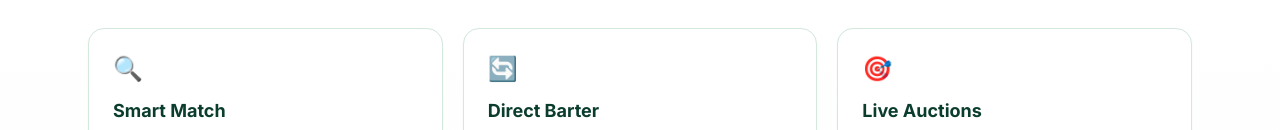
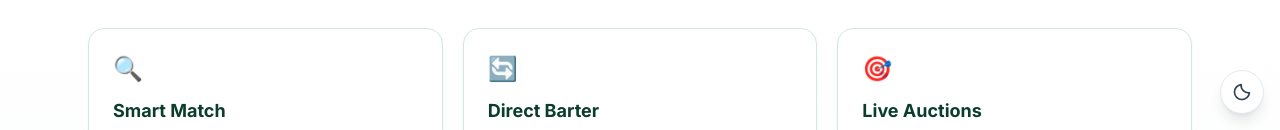
Before and after one commit to yared098/barter_ethio_web, a Next.js app: page / in a window 1280 px wide. Shown: the part 670-800 px from the top of the page. Built offline with nearby package versions, Linux system fonts and the light colour scheme; no server answers.

Commit message:
update some ui and darka nd ligh and mode added

```diff
--- a/app/globals.css
+++ b/app/globals.css
@@ -8,6 +8,67 @@
   --primary: #00a86b;
   --primary-dark: #007a4d;
   --ink: #0b3d2e;
+  --color-slate-50: 248 250 252;
+  --color-slate-100: 241 245 249;
+  --color-slate-200: 226 232 240;
+  --color-slate-300: 203 213 225;
+  --color-slate-400: 148 163 184;
+  --color-slate-500: 100 116 139;
+  --color-slate-600: 71 85 105;
+  --color-slate-700: 51 65 85;
+  --color-slate-800: 30 41 59;
+  --color-slate-900: 15 23 42;
+  --color-slate-950: 2 6 23;
+  --color-primary-light: 232 245 238;
+  --color-primary-mid: 184 229 204;
+  --color-ink: 11 61 46;
+  --color-ink-muted: 90 122 107;
+  --color-ink-subtle: 155 176 165;
+  --color-border: 212 232 221;
+  --color-divider: 235 243 239;
+  --page-background: 255 255 255;
+  color-scheme: light;
+}
+
+:root[data-theme='dark'] {
+  --color-slate-50: 15 23 42;
+  --color-slate-100: 30 41 59;
+  --color-slate-200: 51 65 85;
+  --color-slate-300: 71 85 105;
+  --color-slate-400: 100 116 139;
+  --color-slate-500: 148 163 184;
+  --color-slate-600: 203 213 225;
+  --color-slate-700: 226 232 240;
+  --color-slate-800: 241 245 249;
+  --color-slate-900: 248 250 252;
+  --color-slate-950: 255 255 255;
+  --color-primary-light: 19 55 42;
+  --color-primary-mid: 27 95 69;
+  --color-ink: 226 232 240;
+  --color-ink-muted: 148 163 184;
+  --color-ink-subtle: 100 116 139;
+  --color-border: 51 65 85;
+  --color-divider: 30 41 59;
+  --page-background: 15 23 42;
+  --ink: #e2e8f0;
+  color-scheme: dark;
+}
+
+:root[data-theme='dark'] .bg-white {
+  background-color: rgb(15 23 42);
+}
+
+:root[data-theme='dark'] [class~='bg-white/80'] {
+  background-color: rgb(15 23 42 / 0.9);
+}
+
+:root[data-theme='dark'] [class~='bg-white/90'],
+:root[data-theme='dark'] [class~='bg-white/95'] {
+  background-color: rgb(30 41 59 / 0.95);
+}
+
+:root[data-theme='dark'] .border-white {
+  border-color: rgb(51 65 85);
 }
 
 html {
@@ -18,8 +79,8 @@ body {
   -webkit-font-smoothing: antialiased;
   -moz-osx-font-smoothing: grayscale;
   font-family: 'Inter', system-ui, sans-serif;
-  color: var(--ink);
-  background: #fff;
+  color: rgb(var(--color-ink));
+  background: rgb(var(--page-background));
 }
 
 .dot-grid {
--- a/app/layout.tsx
+++ b/app/layout.tsx
@@ -1,4 +1,5 @@
 import type { Metadata, Viewport } from 'next';
+import { ThemeToggle } from '@/components/theme-toggle';
 import './globals.css';
 
 const SITE_URL =
@@ -101,8 +102,11 @@ export default function RootLayout({
   children: React.ReactNode;
 }) {
   return (
-    <html lang="en">
-      <body className="antialiased">{children}</body>
+    <html lang="en" suppressHydrationWarning>
+      <body className="antialiased">
+        {children}
+        <ThemeToggle />
+      </body>
     </html>
   );
 }
--- a/app/product/[id]/edit/page.tsx
+++ b/app/product/[id]/edit/page.tsx
@@ -40,7 +40,7 @@ export default async function EditProductPage({ params }: Params) {
   if (product.ownerId !== user.id) redirect('/products');
   if (product.status !== 'AVAILABLE') {
     return (
-      <main className="min-h-screen bg-[#f6f8fa] flex items-center justify-center px-6">
+      <main className="min-h-screen bg-slate-50 flex items-center justify-center px-6">
         <div className="bg-white border border-slate-200 rounded-2xl p-8 max-w-md text-center">
           <div className="inline-flex items-center justify-center w-16 h-16 rounded-full bg-amber-50 mb-4 text-3xl">
             ⚠️
@@ -63,7 +63,7 @@ export default async function EditProductPage({ params }: Params) {
   }
 
   return (
-    <main className="min-h-screen bg-[#f6f8fa]">
+    <main className="min-h-screen bg-slate-50">
       <nav className="sticky top-0 z-50 bg-white/95 backdrop-blur-md border-b border-slate-200/70">
         <div className="max-w-3xl mx-auto px-4 sm:px-6 h-16 flex items-center justify-between">
           <Link
--- a/app/product/[id]/page.tsx
+++ b/app/product/[id]/page.tsx
@@ -1,5 +1,5 @@
 import Link from 'next/link';
-import { notFound, redirect } from 'next/navigation';
+import { notFound } from 'next/navigation';
 import { apiFetch } from '@/lib/api';
 import { getCurrentUser } from '@/lib/auth';
 import { OfferForm } from '@/components/offer-form';
--- a/app/product/page.tsx
+++ b/app/product/page.tsx
@@ -59,7 +59,7 @@ export default async function MyProductsPage({
       : products.filter((p) => p.status === tab.toUpperCase());
 
   return (
-    <main className="min-h-screen bg-[#f6f8fa]">
+    <main className="min-h-screen bg-slate-50">
       <nav className="sticky top-0 z-50 bg-white/95 backdrop-blur-md border-b border-slate-200/70">
         <div className="max-w-6xl mx-auto px-4 sm:px-6 h-16 flex items-center justify-between">
           <Link
--- a/app/products/page.tsx
+++ b/app/products/page.tsx
@@ -44,7 +44,7 @@ export default async function MyProductsPage({
       : products.filter((p) => p.status === tab.toUpperCase());
 
   return (
-    <main className="min-h-screen bg-[#f6f8fa]">
+    <main className="min-h-screen bg-slate-50">
       <nav className="sticky top-0 z-50 bg-white/95 backdrop-blur-md border-b border-slate-200/70">
         <div className="max-w-6xl mx-auto px-4 sm:px-6 h-16 flex items-center justify-between">
           <Link
--- a/components/chat-detail.tsx
+++ b/components/chat-detail.tsx
@@ -307,7 +307,7 @@ export function ChatDetail({ initialOffer, meId }: Props) {
   };
 
   return (
-    <div className="flex flex-col h-[100dvh] bg-gradient-to-b from-[#fafbfc] to-[#f2f5f7]">
+    <div className="flex flex-col h-[100dvh] bg-gradient-to-b from-slate-50 to-slate-100">
       {/* ═══════════ HEADER ═══════════ */}
       <header className="sticky top-0 z-30 bg-white/95 backdrop-blur-md border-b border-slate-200/80 shadow-[0_1px_3px_rgba(0,0,0,0.04)]">
         <div className="max-w-3xl mx-auto px-2 sm:px-3 h-16 flex items-center gap-2.5">
--- a/components/chat-list-item.tsx
+++ b/components/chat-list-item.tsx
@@ -12,10 +12,9 @@ import { UserAvatar } from './user-avatar';
 type Props = {
   offer: ChatOffer;
   meId: string;
-  box: 'incoming' | 'outgoing';
 };
 
-export function ChatListItem({ offer, meId, box }: Props) {
+export function ChatListItem({ offer, meId }: Props) {
   const other = otherParty(offer, meId);
   const product = subjectProduct(offer, meId);
   const preview = offer.message?.trim() || 'No message';
--- /dev/null
+++ b/components/theme-toggle.tsx
@@ -0,0 +1,83 @@
+'use client';
+
+import { useEffect, useState } from 'react';
+
+type Theme = 'light' | 'dark';
+
+export function ThemeToggle() {
+  const [theme, setTheme] = useState<Theme>('light');
+
+  useEffect(() => {
+    const preference = window.matchMedia('(prefers-color-scheme: dark)');
+    const storedValue = window.localStorage.getItem('barter-theme');
+    const storedTheme =
+      storedValue === 'dark' || storedValue === 'light' ? storedValue : null;
+    const applyTheme = (nextTheme: Theme) => {
+      setTheme(nextTheme);
+      document.documentElement.dataset.theme = nextTheme;
+    };
+
+    applyTheme(storedTheme ?? (preference.matches ? 'dark' : 'light'));
+
+    if (storedTheme) return;
+
+    const handlePreferenceChange = (event: MediaQueryListEvent) => {
+      const currentPreference = window.localStorage.getItem('barter-theme');
+      if (currentPreference === 'dark' || currentPreference === 'light') return;
+      applyTheme(event.matches ? 'dark' : 'light');
+    };
+
+    preference.addEventListener('change', handlePreferenceChange);
+    return () => preference.removeEventListener('change', handlePreferenceChange);
+  }, []);
+
+  function toggleTheme() {
+    const nextTheme = theme === 'dark' ? 'light' : 'dark';
+    document.documentElement.dataset.theme = nextTheme;
+    window.localStorage.setItem('barter-theme', nextTheme);
+    setTheme(nextTheme);
+  }
+
+  const nextTheme = theme === 'dark' ? 'light' : 'dark';
+
+  return (
+    <button
+      type="button"
+      onClick={toggleTheme}
+      aria-label={`Switch to ${nextTheme} mode`}
+      title={`Switch to ${nextTheme} mode`}
+      className="fixed bottom-4 right-4 z-50 inline-flex h-11 w-11 items-center justify-center rounded-full border border-slate-200 bg-white text-slate-700 shadow-lg transition hover:scale-105 hover:bg-slate-50 focus-visible:outline-none focus-visible:ring-2 focus-visible:ring-primary focus-visible:ring-offset-2"
+    >
+      {theme === 'dark' ? (
+        <svg
+          aria-hidden="true"
+          width="20"
+          height="20"
+          viewBox="0 0 24 24"
+          fill="none"
+          stroke="currentColor"
+          strokeWidth="2"
+          strokeLinecap="round"
+          strokeLinejoin="round"
+        >
+          <circle cx="12" cy="12" r="4" />
+          <path d="M12 2v2m0 16v2M4.93 4.93l1.42 1.42m11.3 11.3 1.42 1.42M2 12h2m16 0h2M4.93 19.07l1.42-1.42m11.3-11.3 1.42-1.42" />
+        </svg>
+      ) : (
+        <svg
+          aria-hidden="true"
+          width="20"
+          height="20"
+          viewBox="0 0 24 24"
+          fill="none"
+          stroke="currentColor"
+          strokeWidth="2"
+          strokeLinecap="round"
+          strokeLinejoin="round"
+        >
+          <path d="M20.9 13A9 9 0 0 1 11 3.1 9 9 0 1 0 20.9 13Z" />
+        </svg>
+      )}
+    </button>
+  );
+}
--- a/tailwind.config.ts
+++ b/tailwind.config.ts
@@ -5,19 +5,32 @@ const config: Config = {
   theme: {
     extend: {
       colors: {
+        slate: {
+          50: 'rgb(var(--color-slate-50) / <alpha-value>)',
+          100: 'rgb(var(--color-slate-100) / <alpha-value>)',
+          200: 'rgb(var(--color-slate-200) / <alpha-value>)',
+          300: 'rgb(var(--color-slate-300) / <alpha-value>)',
+          400: 'rgb(var(--color-slate-400) / <alpha-value>)',
+          500: 'rgb(var(--color-slate-500) / <alpha-value>)',
+          600: 'rgb(var(--color-slate-600) / <alpha-value>)',
+          700: 'rgb(var(--color-slate-700) / <alpha-value>)',
+          800: 'rgb(var(--color-slate-800) / <alpha-value>)',
+          900: 'rgb(var(--color-slate-900) / <alpha-value>)',
+          950: 'rgb(var(--color-slate-950) / <alpha-value>)',
+        },
         primary: {
           DEFAULT: '#00A86B',
           dark: '#007A4D',
-          light: '#E8F5EE',
-          mid: '#B8E5CC',
+          light: 'rgb(var(--color-primary-light) / <alpha-value>)',
+          mid: 'rgb(var(--color-primary-mid) / <alpha-value>)',
         },
         ink: {
-          DEFAULT: '#0B3D2E',
-          muted: '#5A7A6B',
-          subtle: '#9BB0A5',
+          DEFAULT: 'rgb(var(--color-ink) / <alpha-value>)',
+          muted: 'rgb(var(--color-ink-muted) / <alpha-value>)',
+          subtle: 'rgb(var(--color-ink-subtle) / <alpha-value>)',
         },
-        border: '#D4E8DD',
-        divider: '#EBF3EF',
+        border: 'rgb(var(--color-border) / <alpha-value>)',
+        divider: 'rgb(var(--color-divider) / <alpha-value>)',
       },
       fontFamily: {
         sans: ['var(--font-inter)', 'system-ui', 'sans-serif'],
```
Also changed, not shown: app/dashboard/page.tsx (+113 -48 lines), components/chat-list.tsx (+1 -10 lines).
